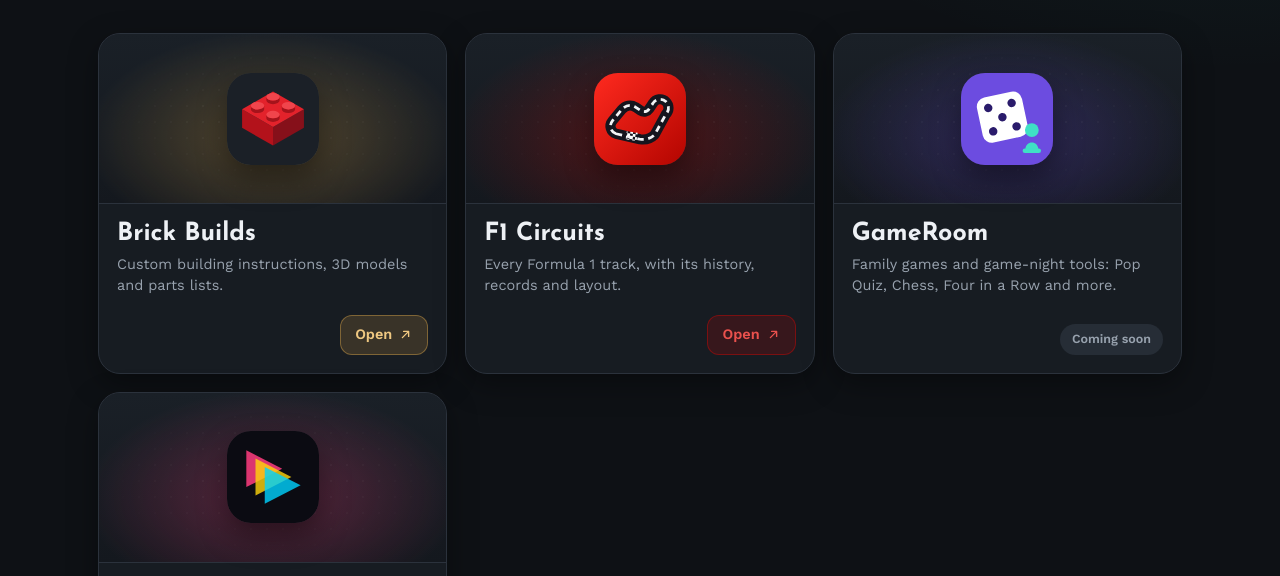
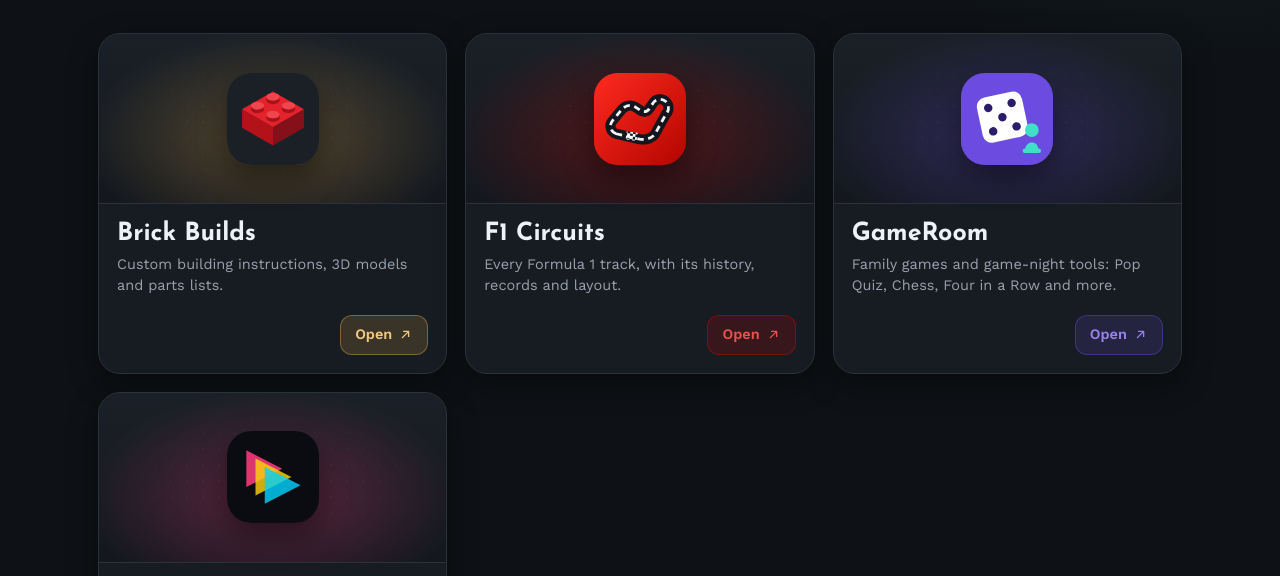
Before and after one commit to Christopher-ack/apps, a plain HTML site: page index.html in a window 1280 px wide. Shown: the part 204-780 px from the top of the page. Drawn offline with nearby package versions, Linux system fonts and the light colour scheme.

Commit message:
Add files via upload

```diff
--- a/index.html
+++ b/index.html
@@ -24,7 +24,7 @@ window.APPS=[
    about:'Step-by-step instructions, 3D models you can spin and parts lists for our own custom builds, from New York skyscrapers to a Magic Kingdom map. Your progress and Shopping List follow you to every device.',
    shots:[['screens/brick-1.jpg','Your collection, with your progress on every build.'],['screens/brick-2.jpg','Spin and zoom the finished model in 3D.'],['screens/brick-3.jpg','Each step outlines the new pieces in red.']],
    how:[['Pick a build','Choose from the collection. Each tile shows how far along you are.'],['Gather the parts','Check off what you have. Anything missing goes on your Shopping List.'],['Follow the steps','New bricks are outlined in red, and the parts for each step are listed beside the model.'],['Finish it','Tap Complete on the last step for a little celebration.']]},
-  {id:'games', slug:'gameroom',     name:'GameRoom', soon:true,     desc:'Family games and game-night tools: Pop Quiz, Chess, Four in a Row and more.', url:'./gameroom/', color:'#6C4CE0',
+  {id:'games', slug:'gameroom',     name:'GameRoom', soon:false,     desc:'Family games and game-night tools: Pop Quiz, Chess, Four in a Row and more.', url:'./gameroom/', color:'#6C4CE0',
    tagline:'Every game night, in one place.',
    about:'Games to play together, online from your own phones or passed around one phone, plus tools for the games on your table. Pop Quiz trivia, a Daily Quiz, Chess, Four in a Row, Eights, Prism, Five Letters and Deal, all under one account.',
    shots:[['screens/games-1.jpg','Your turns, today\'s quiz and recent games at a glance.'],['screens/games-2.jpg','Pick a game to play online, on one phone, or solo.'],['screens/games-3.jpg','Chess and other games pick up right where you left off.']],
```
